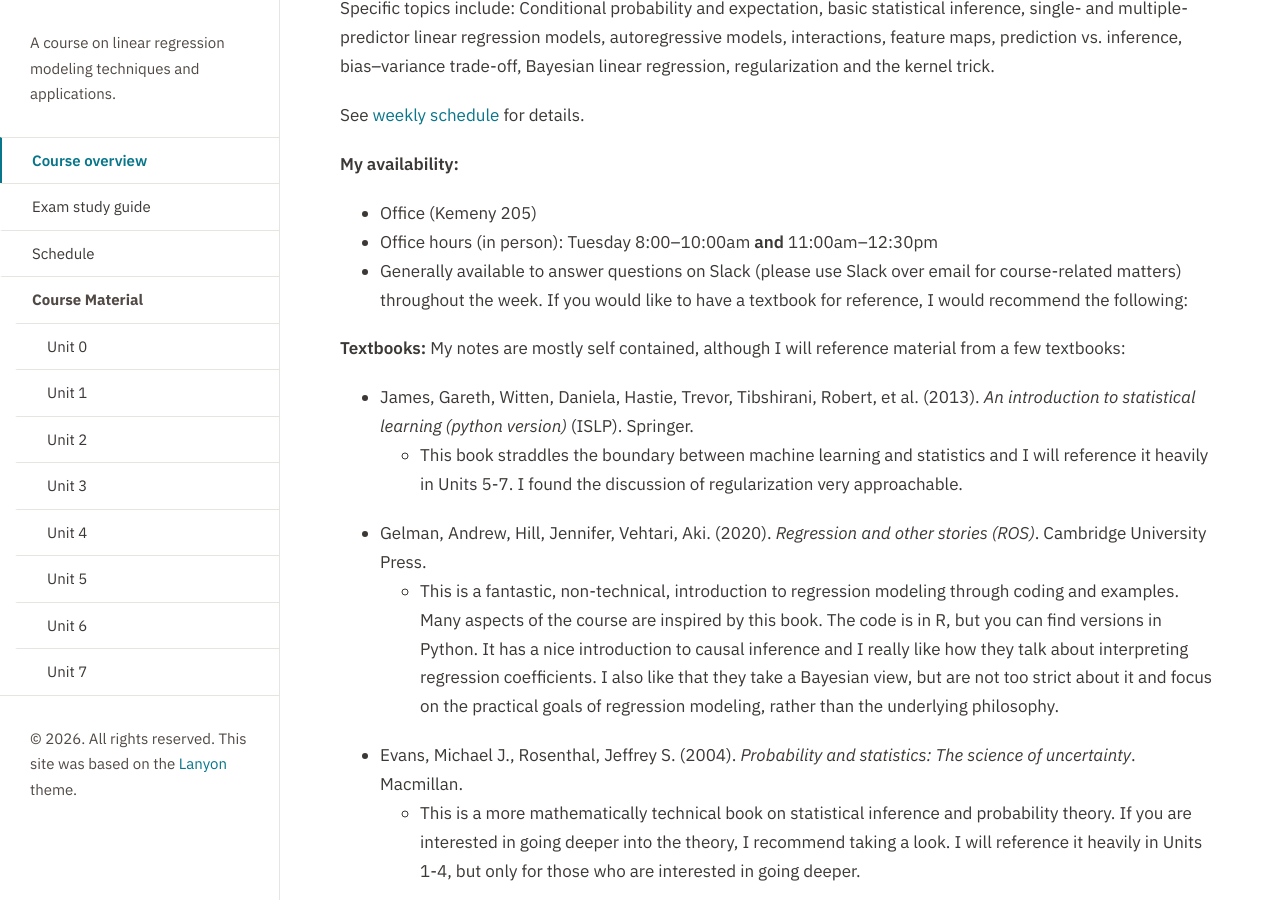
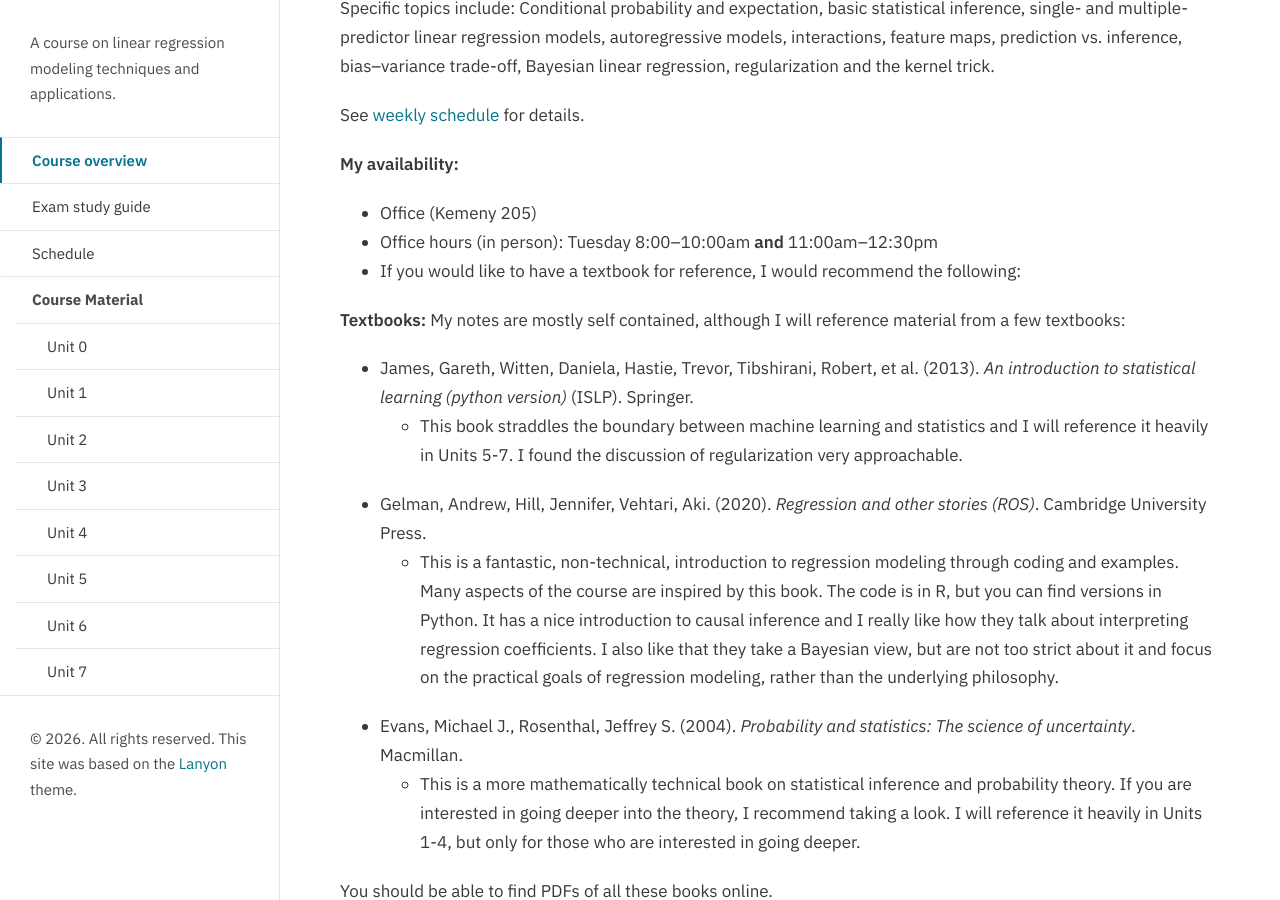
Before and after one commit to elevien/math50_2026, a Jekyll site: the page built from index.md, in a window 1280 px wide and 900 px high, scrolled down 523 px. Built offline with Jekyll 4.4.1, drawn with Linux system fonts in a browser that asks for light colours.

Commit message:
Publish from math50_sandbox@6b6f0c6

```diff
--- a/index.md
+++ b/index.md
@@ -23,7 +23,7 @@ See [weekly schedule]({{ '/schedule/' | relative_url }}) for details.
 
 - Office (Kemeny 205)
 - Office hours (in person): Tuesday 8:00–10:00am **and** 11:00am–12:30pm
-- Generally available to answer questions on Slack (please use Slack over email for course-related matters) throughout the week. If you would like to have a textbook for reference, I would recommend the following:
+- If you would like to have a textbook for reference, I would recommend the following:
 
 **Textbooks:** My notes are mostly self contained, although I will reference material from a few textbooks:
 - James, Gareth, Witten, Daniela, Hastie, Trevor, Tibshirani, Robert, et al. (2013). *An introduction to statistical learning (python version)* (ISLP). Springer.
```
